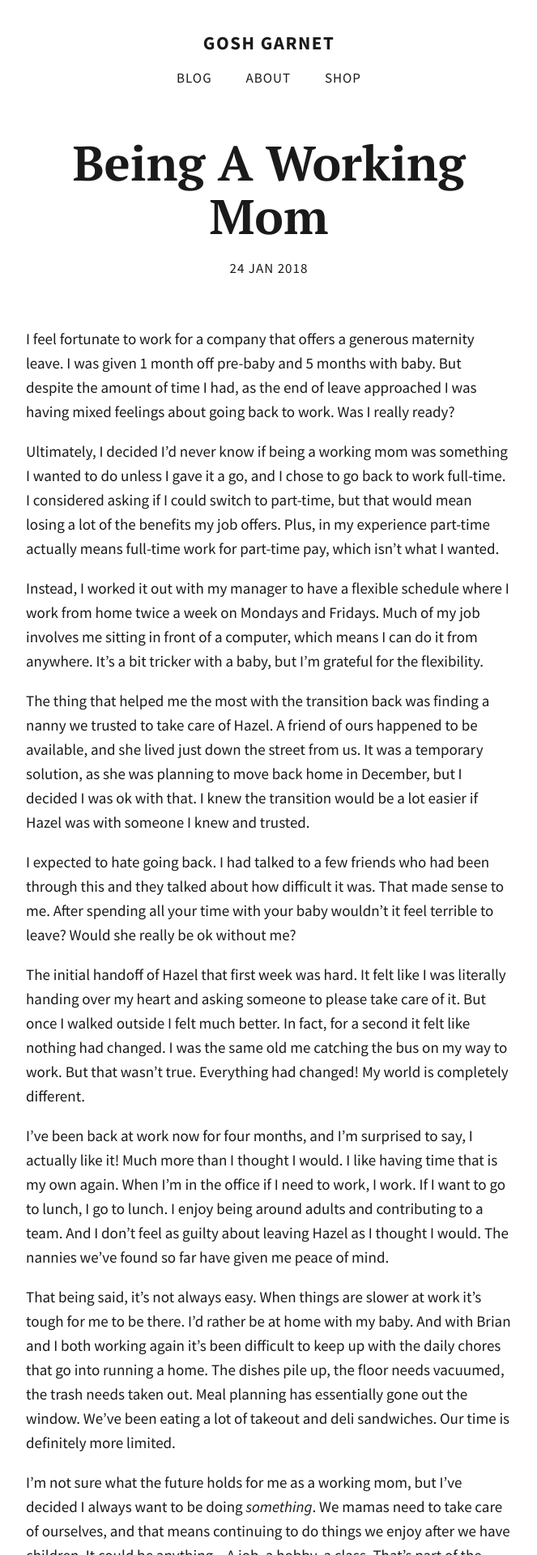
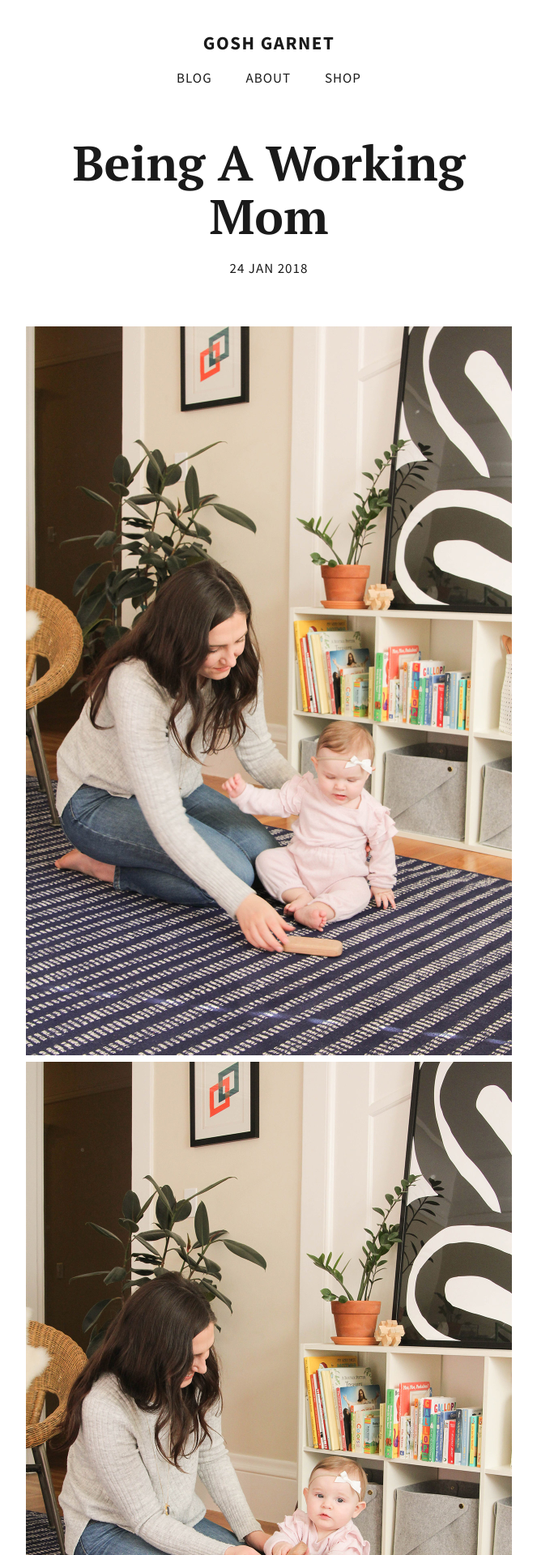
Before and after one commit to totiffany/totiffany.github.io, a Jekyll site: the page built from _posts/2018-01-24-Being-A-Working-Mom.md, in a window 1280 px wide. Shown: the top 1920 px of the page at 81% size, without its empty margins (308-971 px from the left). Built offline with Jekyll 4.4.1, drawn with Linux system fonts in a browser that asks for light colours; our own code applies the rules of GitHub Pages for plain Markdown files.

Commit message:
Update 2018-01-24-Being-A-Working-Mom.md

```diff
--- a/_posts/2018-01-24-Being-A-Working-Mom.md
+++ b/_posts/2018-01-24-Being-A-Working-Mom.md
@@ -1,6 +1,9 @@
 ---
 published: true
 ---
+![tiff-blog-3@2x.jpg]({{site.baseurl}}/img/tiff-blog-3@2x.jpg)
+![tiff-blog-4@2x.jpg]({{site.baseurl}}/img/tiff-blog-4@2x.jpg)
+![tiff-blog-5@2x.jpg]({{site.baseurl}}/img/tiff-blog-5@2x.jpg)
 
 I feel fortunate to work for a company that offers a generous maternity leave. I was given 1 month off pre-baby and 5 months with baby. But despite the amount of time I had, as the end of leave approached I was having mixed feelings about going back to work. Was I really ready?
 
```
